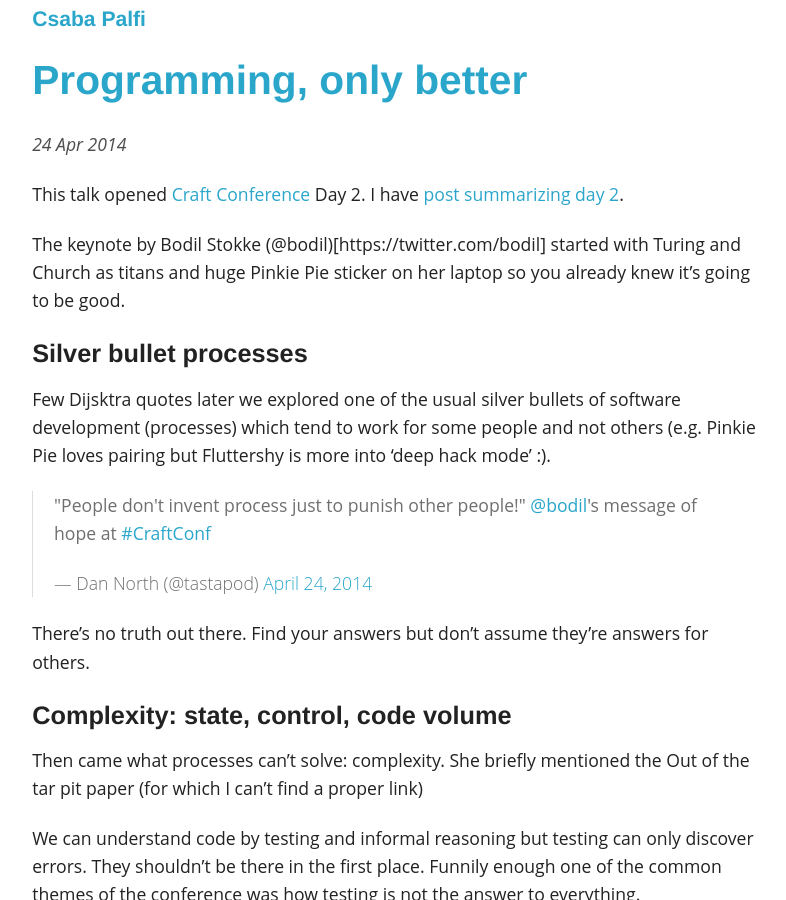
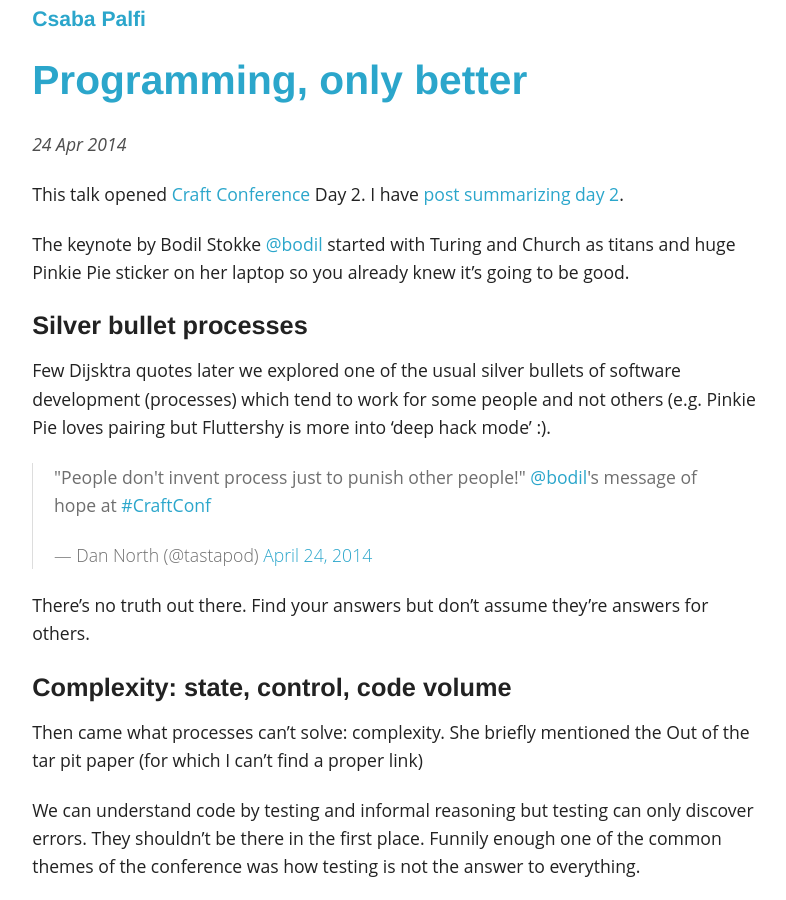
Before and after one commit to dublado/csabapalfi.github.io, a Jekyll site: the page built from _posts/2014-04-24-programming-only-better-bodil-stokke.md, in a window 1280 px wide and 900 px high. Shown: the whole window, without its empty margins (243-1029 px from the left). Built offline with Jekyll 4.4.1, drawn with Linux system fonts in a browser that asks for light colours; Markdown is read by kramdown in place of the engine named in the settings; comment, search, counter and statistics services are not loaded.

Commit message:
fix typo

```diff
--- a/_posts/2014-04-24-programming-only-better-bodil-stokke.md
+++ b/_posts/2014-04-24-programming-only-better-bodil-stokke.md
@@ -6,7 +6,7 @@ summary: "Programming, only better by Bodil Stokke - Craft Conference, April 23-
 
 This talk opened [Craft Conference](http://craft-conf.com/2014/) Day 2. I have [post summarizing day 2](/craftconf-day-2).
 
-The keynote by Bodil Stokke (@bodil)[https://twitter.com/bodil] started with Turing and Church as titans and huge Pinkie Pie sticker on her laptop so you already knew it's going to be good.
+The keynote by Bodil Stokke [@bodil](https://twitter.com/bodil) started with Turing and Church as titans and huge Pinkie Pie sticker on her laptop so you already knew it's going to be good.
 
 #### Silver bullet processes
 
```
